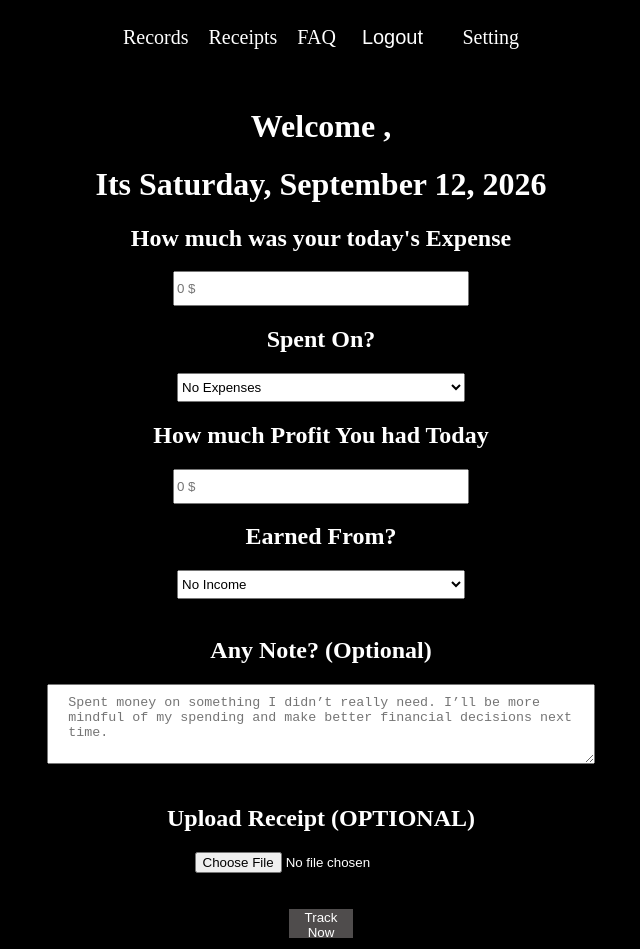
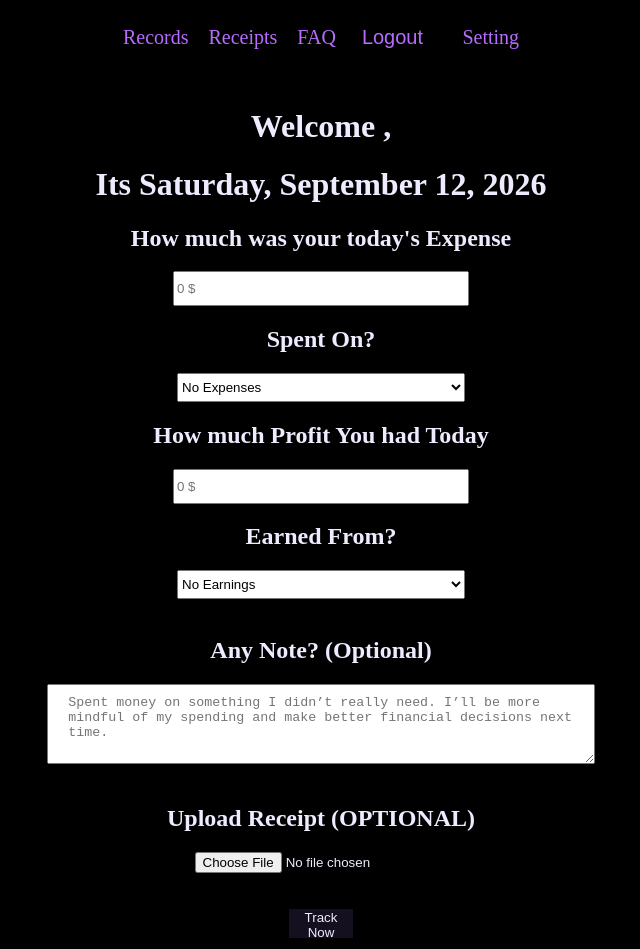
Before and after one commit to 101shreyash/fin-track, a React app in the folder frontend/: page /trackfinance in a window 1280 px wide. Shown: the whole page, without its empty margins (319-959 px from the left). Built offline with nearby package versions, Linux system fonts and the light colour scheme; no server answers; the HTML template or start-up script is replaced by a standard one.

Commit message:
enlist userfinance in database

```diff
--- a/frontend/src/components/delete.jsx
+++ b/frontend/src/components/delete.jsx
@@ -98,7 +98,7 @@ function DeleteAccount() {
   <input style={{height : "0.3in"}} type="password" placeholder="Enter your password"  required {...register("password")}/>
 
  &nbsp; &nbsp;
-      <button style={{backgroundColor : "red" , border : "none"}}> DELETE ACCOUNT</button>
+      <button className="delete-btn"> DELETE ACCOUNT</button>
       </form>
 
     </div>
--- a/frontend/src/components/homepage.jsx
+++ b/frontend/src/components/homepage.jsx
@@ -4,8 +4,9 @@ import NavBar from "./navbar";
 function Homepage() {
 
     return <div style={{marginTop : "10%" , textAlign : "center"}}>
-      <Link to="/aboutus" className="common-links">Aboutus</Link> &nbsp;&nbsp;&nbsp;
+      <Link to="/aboutus" className="common-links">Aboutus</Link> &nbsp;&nbsp;&nbsp;&nbsp;&nbsp;&nbsp;
         <Link to="faq" className="common-links">FAQ</Link>
+        <br /><br /><br />
        <h1 className="main-head">Start your FinTrack journey</h1>
      <h2 className="sub-head">Know Where Your Money Goes and Why</h2>
        <br /><br /><br />
--- a/frontend/src/components/trackfinance.jsx
+++ b/frontend/src/components/trackfinance.jsx
@@ -8,37 +8,69 @@ import { useForm } from "react-hook-form";
 function TrackFinance() {
   let [username, setusername] = useState("");
   let [currencytype, setcurrencytype] = useState("");
-  let {register , handleSubmit} = useForm();
-
-
+  let { register, handleSubmit, reset } = useForm();
 
   // Tracking User finance
 
-   async function NetworkCall(data) {
+  async function NetworkCall(data) {
 
     try {
 
-      const expenseNumber = data.expenseNumber
-      const spentAt = data.spenat
-      const profileNumber = data.expenseNumber
-      const earnedFrom = data.earnedfrom
-      const note = data.financenote
-      const receiptIMG = data.receiptimg[0]
+     // Expenses And Spent At
+      const expense = data.expenseNumber;
+      const spentAt = data.spentat;
 
+      // Income and Gain
+      const income = data.profitNumber;
+      const earnedfrom = data.earnedfrom;
 
+      // Note and Receipt
+      const notes = data.financenote;
+      const receiptIMG = data.receiptimg[0];
+
+      const MultipartFormData = new FormData();
+      MultipartFormData.append("expense" , expense)
+      MultipartFormData.append("spentat" , spentAt)
+      MultipartFormData.append("income" , income)
+      MultipartFormData.append("gainedat" , earnedfrom)
+      MultipartFormData.append("notes" , notes)
+      MultipartFormData.append("receiptimg" , receiptIMG)
+
+      if (notes.length > 250) {
+        return toast.error(
+          "Note Could be bit shorter , try writing something short !",
+        );
+      }
+
+    const result = await fetch("http://localhost:8001/api/keepfinance" , {
+        method : "POST",
+        credentials : "include",
+        body : MultipartFormData
+
+      })
+
+      const msg = await result.json();
+
+      if (msg.message === "Session Expired try to login Again" && result.status === 401 && msg.success === false) {
+
+        navigate("/login")
+        return toast.error("Session Expired try to login Again" , {duration : 2000})
+
+      }
+
+      console.log(msg);
 
 
     }
 
-     catch (error) {
-
+    catch (error) {
       console.log(error);
-      toast.error(error.message)
-
+      toast.error(error.message);
     }
 
+
+
   }
-
 
   const navigate = useNavigate();
 
@@ -77,15 +109,14 @@ function TrackFinance() {
     getUsername();
   }, []);
 
+
+
   const year = new Date().toLocaleString("en-US", {
     month: "long",
     day: "numeric",
     weekday: "long",
     year: "numeric",
   });
-
-
-
 
   return (
     <div style={{ marginTop: "2%", textAlign: "center" }}>
@@ -97,11 +128,22 @@ function TrackFinance() {
       <h1 className="sub-head"> Welcome , {username} </h1>
 
       <h1 className="sub-head"> Its {year} </h1>
-      <h2 className="sub-head">How much was your today's Expense</h2>
-   <input style={{ height: "0.3in", width: "3in" }} type="number" placeholder={`0 ${currencytype}$`} {...register("expenseNumber")}/>
-      <h2 className="sub-head">Spent On?</h2>
+
       <form onSubmit={handleSubmit(NetworkCall)}>
-        <select required  style={{ height: "0.3in", width: "3in" }} {...register("spentat")} >
+        <h2 className="sub-head">How much was your today's Expense</h2>
+        <input
+          min="0"
+          style={{ height: "0.3in", width: "3in" }}
+          type="number"
+          placeholder={`0 ${currencytype}$`}
+          {...register("expenseNumber")}
+        />
+        <h2 className="sub-head">Spent On?</h2>
+        <select
+          required
+          style={{ height: "0.3in", width: "3in" }}
+          {...register("spentat")}
+        >
           <option hidden>No Expenses</option>
           <option>Shopping</option>
           <option>Food & Dining</option>
@@ -129,13 +171,22 @@ function TrackFinance() {
           <option>Taxes</option>
           <option>Others</option>
           <option>No Expenses</option>
-
         </select>
         <h2 className="sub-head">How much Profit You had Today</h2>
-        <input type="number" placeholder={`0 ${currencytype}$`}  style={{ height: "0.3in", width: "3in" }} {...register("profitNumber")} />
+        <input
+          type="number"
+          min="0"
+          placeholder={`0 ${currencytype}$`}
+          style={{ height: "0.3in", width: "3in" }}
+          {...register("profitNumber")}
+        />
         <h2 className="sub-head">Earned From?</h2>
-        <select required   style={{ height: "0.3in", width: "3in" }} {...register("earnedfrom")} >
-          <option hidden>No Income</option>
+        <select
+          required
+          style={{ height: "0.3in", width: "3in" }}
+          {...register("earnedfrom")}
+        >
+          <option hidden>No Earnings</option>
           <option>Salary</option>
           <option>Business</option>
           <option>Freelancing</option>
@@ -160,8 +211,7 @@ function TrackFinance() {
           <option>Pension</option>
           <option>Grant / Scholarship</option>
           <option>Others</option>
-         <option>No Income</option>
-
+          <option>No Earnings</option>
         </select>
         <br />
         <br />
@@ -173,14 +223,19 @@ function TrackFinance() {
             padding: "10px 20px",
           }}
           placeholder="Spent money on something I didn’t really need. I’ll be more mindful of my spending and make better financial decisions next time."
-        {...register("financenote")} />
+          {...register("financenote")}
+        />
 
         <br />
         <br />
 
         <h2 className="sub-head">Upload Receipt (OPTIONAL)</h2>
 
-        <input type="file" accept=".jpeg , .png , .jpg" {...register("receiptimg")}/>
+        <input
+          type="file"
+          accept=".jpeg , .png , .jpg"
+          {...register("receiptimg")}
+        />
 
         <br />
         <br />
--- a/frontend/src/index.css
+++ b/frontend/src/index.css
@@ -1,18 +1,16 @@
-
-body{
-  background-color: black;
-  color: white;
+body {
+  background: #000000;
+  color: #f0eaff;
 }
-
 
 .common-links {
   text-decoration: none;
   font-size: 20px;
-  color: white;
+  color: #b86cff;
 }
 
 .common-links:hover {
-  text-decoration: underline white;
+  text-decoration: underline #d946ef;
   text-underline-offset: 5px;
 }
 
@@ -20,42 +18,45 @@ body{
   height: 0.5in;
   align-content: center;
   padding-left: 1%;
-  background-color: rgb(78, 75, 75);
+  background-color: #151020;
 }
 
 .questions:hover {
-  background-color: rgb(50, 49, 49);
+  background-color: #211631;
 }
 
 .setting-btn {
   font-size: 20px;
-  color: white;
+
+  color: #f0eaff;
+
   text-decoration: none;
 }
 
 .setting-btn:hover {
-  text-decoration: underline white;
+  text-decoration: underline #d946ef;
+
   text-underline-offset: 10px;
 }
 
-.receipt-img{
+.receipt-img {
+  height: 6in;
 
-height: 6in;
-object-fit: cover;
-
+  object-fit: cover;
 }
 
-.btn{
+.btn {
   width: 5%;
+
   height: 0.3in;
-  background-color: rgb(79, 76, 76);
+
+  background-color: #151020;
+
   border: none;
-  color: white;
+
+  color: #f0eaff;
 }
 
-
-.btn:hover{
-
-    background-color: rgb(60, 57, 57);
-
+.btn:hover {
+  background-color: #261936;
 }
```
Also changed, not shown: frontend/src/components/setting.jsx (+54 -53 lines), 1 other file (tests, documents, lock files or other folders).
